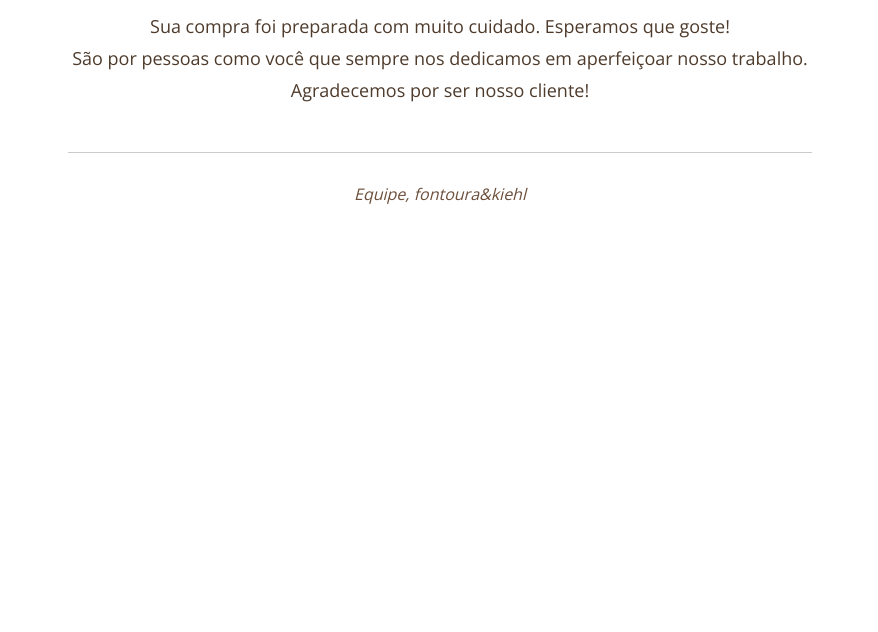
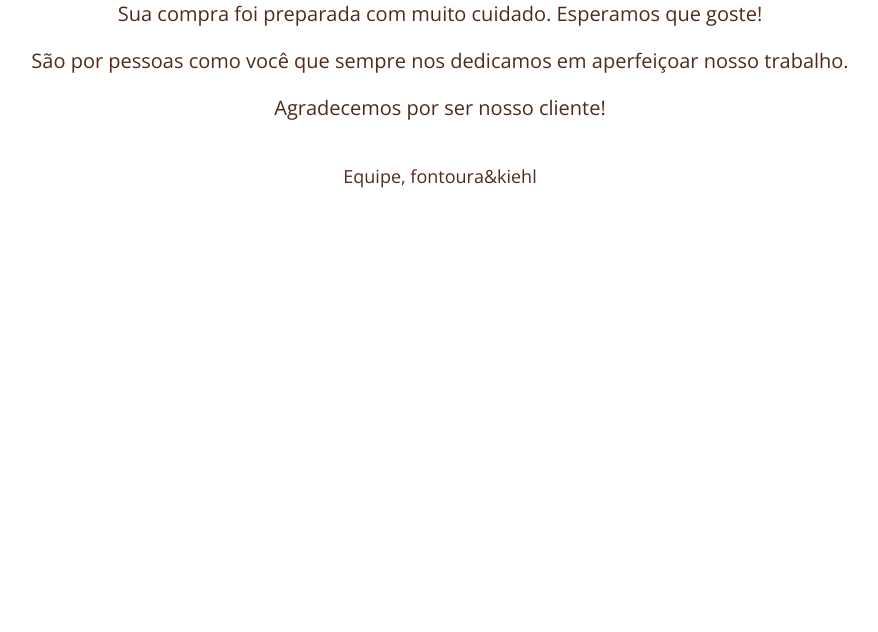
Before and after one commit to ceramicafk-byte/Agradecimento, a plain HTML site: page obrigado.html in a window 1280 px wide. Shown: the part 168-800 px from the top of the page, without its empty margins (200-1078 px from the left). Drawn offline with nearby package versions, Linux system fonts and the light colour scheme.

Commit message:
Update obrigado.html

```diff
--- a/obrigado.html
+++ b/obrigado.html
@@ -7,38 +7,30 @@
   <style>
     body {
       margin: 0;
-      padding: 0;
-      background: #ffffff;
+      padding: 60px 20px;
+      background-color: #ffffff;
       font-family: 'Open Sans', sans-serif;
-      color: #4e3b2c;
+      color: #4e2c1d;
       text-align: center;
-      padding: 80px 20px;
     }
 
     h1 {
       font-family: 'Playfair Display', serif;
-      font-size: 36px;
+      font-size: 38px;
       color: #4e2c1d;
       margin-bottom: 30px;
     }
 
     p {
-      font-size: 18px;
-      margin: 8px 0;
-    }
-
-    hr {
-      border: none;
-      height: 1px;
-      background-color: #ccc;
-      margin: 50px auto 30px;
-      width: 60%;
+      font-size: 20px;
+      line-height: 1.6;
+      margin: 15px 0;
     }
 
     .footer {
-      font-size: 16px;
-      font-style: italic;
-      color: #6c4f3b;
+      font-size: 18px;
+      margin-top: 40px;
+      color: #4e2c1d;
     }
   </style>
 </head>
@@ -47,10 +39,10 @@
   <h1>Obrigado pela sua compra!</h1>
 
   <p>Sua compra foi preparada com muito cuidado. Esperamos que goste!</p>
+
   <p>São por pessoas como você que sempre nos dedicamos em aperfeiçoar nosso trabalho.</p>
+
   <p>Agradecemos por ser nosso cliente!</p>
-
-  <hr>
 
   <div class="footer">
     Equipe, fontoura&kiehl
```
